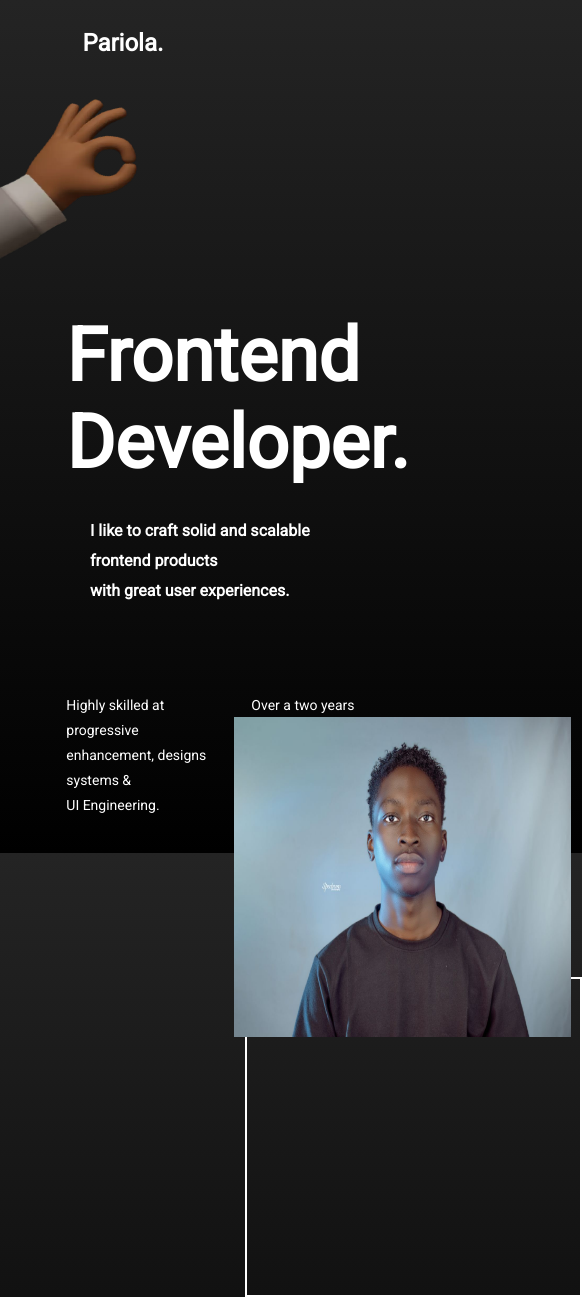
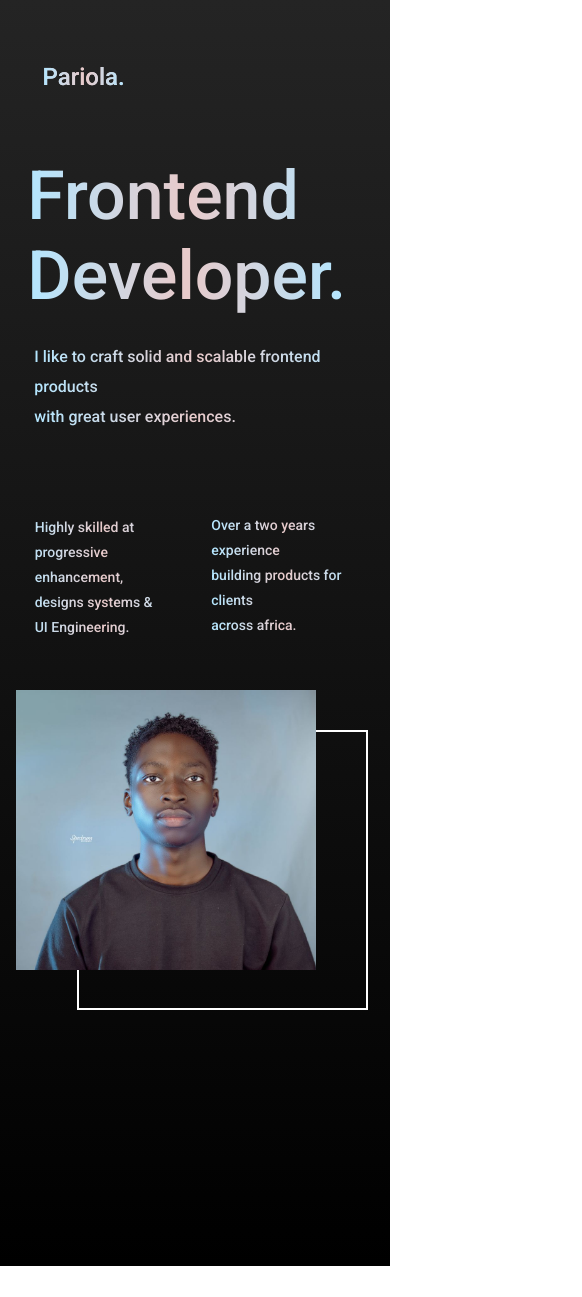
Before and after one commit to Megamindhero/clone-of-pariola-site, a plain HTML site: page index.html in a window 390 px wide. Shown: the whole page, 582 px wide, since content can reach past the window. After the commit the page ends 1266 px from the top, so only its background shows below. Drawn offline with Linux system fonts and the light colour scheme.

Commit message:
mobile view (#3)
* mobile version

added the mobile version of the cone portfolio

* modified view

did a better view for few mobile only

check it out:
https://clone-pariola.netlify.app/

```diff
--- a/index.html
+++ b/index.html
@@ -8,12 +8,16 @@
     <link rel="stylesheet" href="style.css">
 </head>
 <body>
+
     <div class="logo">
         <h2>Pariola.</h2>
     </div>
     <div class="hand">
         <img src="./hand-left.png" alt="left hand" width="170px" height="270px">
     </div>
+
+
+    <div class="adjust">
     <div class="head">
         <h1>Frontend <br> Developer.</h1>
     </div>
@@ -25,10 +29,13 @@
     <br>
 
     <div class="two-para">
-        <p id="p1">Highly skilled at progressive <br> enhancement, designs systems & <br> UI Engineering.</p>
+        <p id="p1">Highly skilled at <br> progressive enhancement, <br> designs systems & <br> UI Engineering.</p>
         <p id="p2">Over a two years experience <br> building products for clients <br> across africa.</p>
     </div>
-    <div class="profile"><img src="./pariola.png" alt="" width="336.7px" height="320px"></div>
     <div class="border"></div>
+    <div class="profile"></div>
+    </div>
+    <!-- <div class="profile"> <img src="./pariola.png" alt="" width="336.7px" height="320px">
+    </div> -->
 </body>
 </html>
--- a/style.css
+++ b/style.css
@@ -1,10 +1,17 @@
-@import url('https://fonts.googleapis.com/css2?family=Roboto:wght@100;400&display=swap');
+@import url('https://fonts.googleapis.com/css2?family=Roboto:wght@100;400;500&display=swap');
 
 *{
     padding: 0;
     margin: 0;
     box-sizing: border-box;
     font-family: 'Roboto', sans-serif;
+    font-weight: 500;
+}
+
+.logo, h1, h2, p {
+    background: linear-gradient(to right, #b3e6ff, #f2f2f2, #b3e6ff);
+    -webkit-background-clip: text;
+    -webkit-text-fill-color: transparent;
 }
 
 body{
@@ -29,18 +36,23 @@ body{
 }
 
 .profile{
-    margin-left: 60%;
-    margin-top: -26%;
     /* border: 3px solid white;
     position: absolute; */
+background: url(pariola.png);
+width: 320px;
+height: 300px;
+background-size: cover;
+background-position: center;
+margin-left: 62.5%;
+margin-top: -20%;
 }
 
 .border{
     border: 2px solid white;
-    width: 336.7px;
-    height: 320px;
-    margin-left: 62.8%;
-    margin-top: -16.5%;
+    width: 322px;
+    height: 300px;
+    margin-left: 64.8%;
+    margin-top: -33.5%;
 }
 
 .para1{
@@ -65,3 +77,109 @@ body{
 .two-para #p2{
     margin-left: 5%;
 }
+
+@media screen and (max-width: 450px) {
+    *{
+        padding: 0;
+        margin: 0;
+        box-sizing: 0;
+}
+
+.logo {
+    color: white;
+    margin-left: -9.6%;
+    padding: 80px;
+    margin-top: -4.4%;
+    position: absolute;
+}
+
+
+body {
+    height: 150vh;
+    width: 0;
+    background: linear-gradient(to top, rgb(0, 0, 0), rgb(36, 36, 36));
+    background-position: center;
+    background-size: cover;
+    background-repeat: no-repeat;
+}
+
+.border {
+    position: absolute;
+    top: 102%;
+    left: -45%;
+    height: 280px;
+    width: 291px;
+    display: block;
+}
+
+.profile {
+    width: 300px;
+    height: 280px;
+    margin-right: 19%;
+    /* the codes below gives you the abilty to move maybe a image to any side of the screen, note: you must use a position: absolute before it will take palce */
+    position: absolute;
+    top: 0;
+    right: 0;
+    margin-top: 177%;
+    /* display: inline-block; */
+    background-position: center;
+    background-size: cover;
+    background-image: url(pariola.png);
+
+}
+
+.head {
+    color: white;
+    font-size: 34px;
+    margin-left: 7%;
+    /* margin-top: 10%; */
+    font-weight: bolder;
+    position: absolute;
+    margin-top: 40%;
+}
+
+.para1 {
+    color: white;
+    font-weight: 800;
+    margin-left: 1.1%;
+    padding: 30px;
+    line-height: 30px;
+    margin-top: 80%;
+    position: absolute;
+
+}
+
+.two-para {
+    color: white;
+    display: flex;
+    font-size: 14px;
+    line-height: 25px;
+    margin-left: -6%;
+    position: absolute;
+}
+
+.two-para #p1 {
+    margin-left: 10%;
+    padding: 20px;
+    margin-top: 115%;
+}
+
+.two-para #p2 {
+    margin-left: 5%;
+    margin-top: 119.6%;
+}
+
+.hand{
+    margin-left: -8.5%;
+    display: none;
+}
+
+.logo, h1, h2, p{
+    background: linear-gradient(to right, #b3e6ff, #e8caca, #b3e6ff);
+    -webkit-background-clip: text;
+    -webkit-text-fill-color: transparent;
+}
+
+
+
+}
```
Also changed, not shown: 1 other file.
